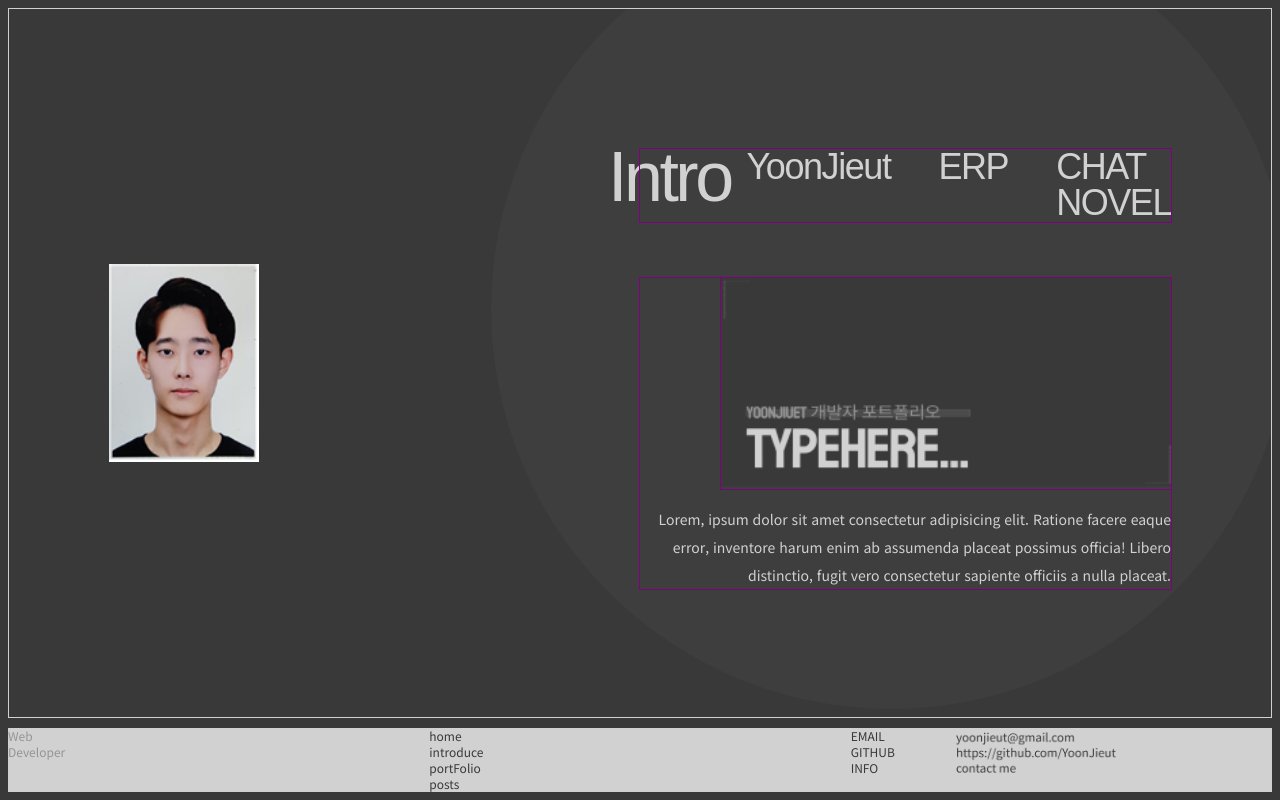
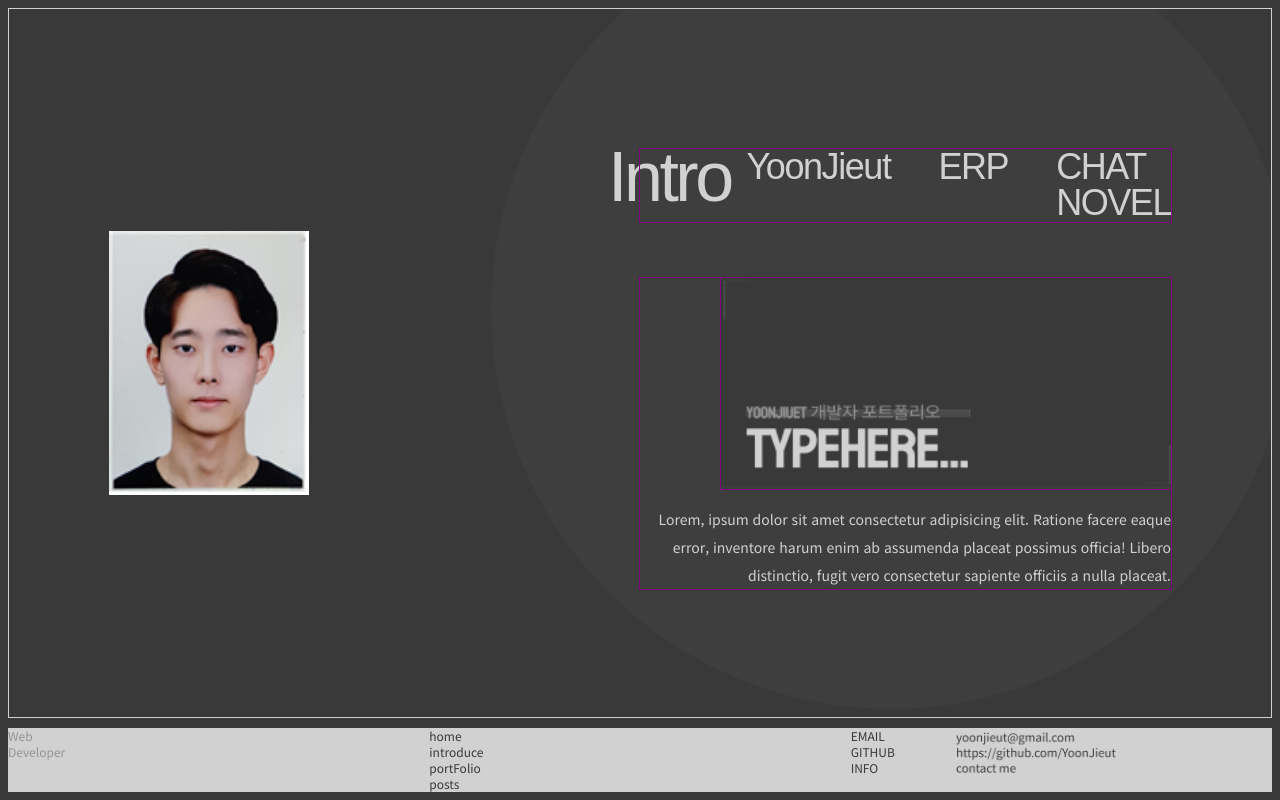
Before and after one commit to YoonJieut/YoonJieutBlog, a Next.js app: page /mainTest/introduce in a window 1280 px wide. Built offline with nearby package versions, Linux system fonts and the light colour scheme; a web font is replaced by a local one.

Commit message:
Style : 정적 수치 수정
Docs : 경로를 별칭를 통한 경로로 수정해주었다.

```diff
--- a/app/(pages)/mainTest/introduce/page.tsx
+++ b/app/(pages)/mainTest/introduce/page.tsx
@@ -1,8 +1,8 @@
-import Section from "@/app/components/ui/Atom/Basic/Section";
 import Image from "next/image";
 import Link from "next/link";
+import Section from "@/app/components/ui/Atom/Basic/Section";
 import IntroMenu from "@/app/components/ui/Molecules/Menu/IntroMenu";
-import IntrodcueCircle from "../../../components/ui/design/IntroduceCircle";
+import IntrodcueCircle from "@/app/components/ui/design/IntroduceCircle";
 
 export default function IntroduceTestPage() {
   return (
@@ -12,7 +12,7 @@ export default function IntroduceTestPage() {
           <Image
             src={"/images/kakao-talk-202402182120487351.png"}
             alt="웹 개발자 윤준현입니다."
-            width={150}
+            width={200}
             height={200}
           />
         </Link>
```
